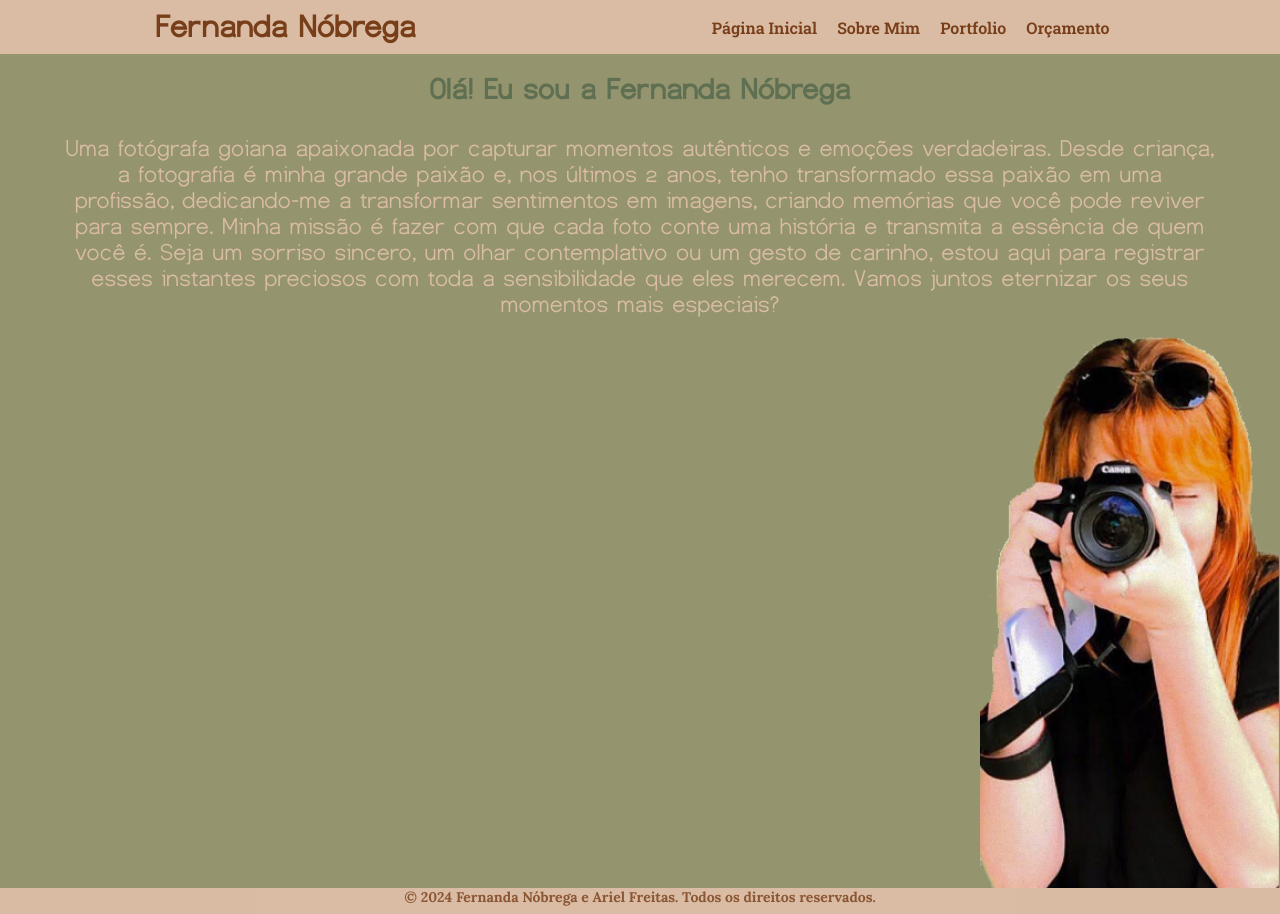
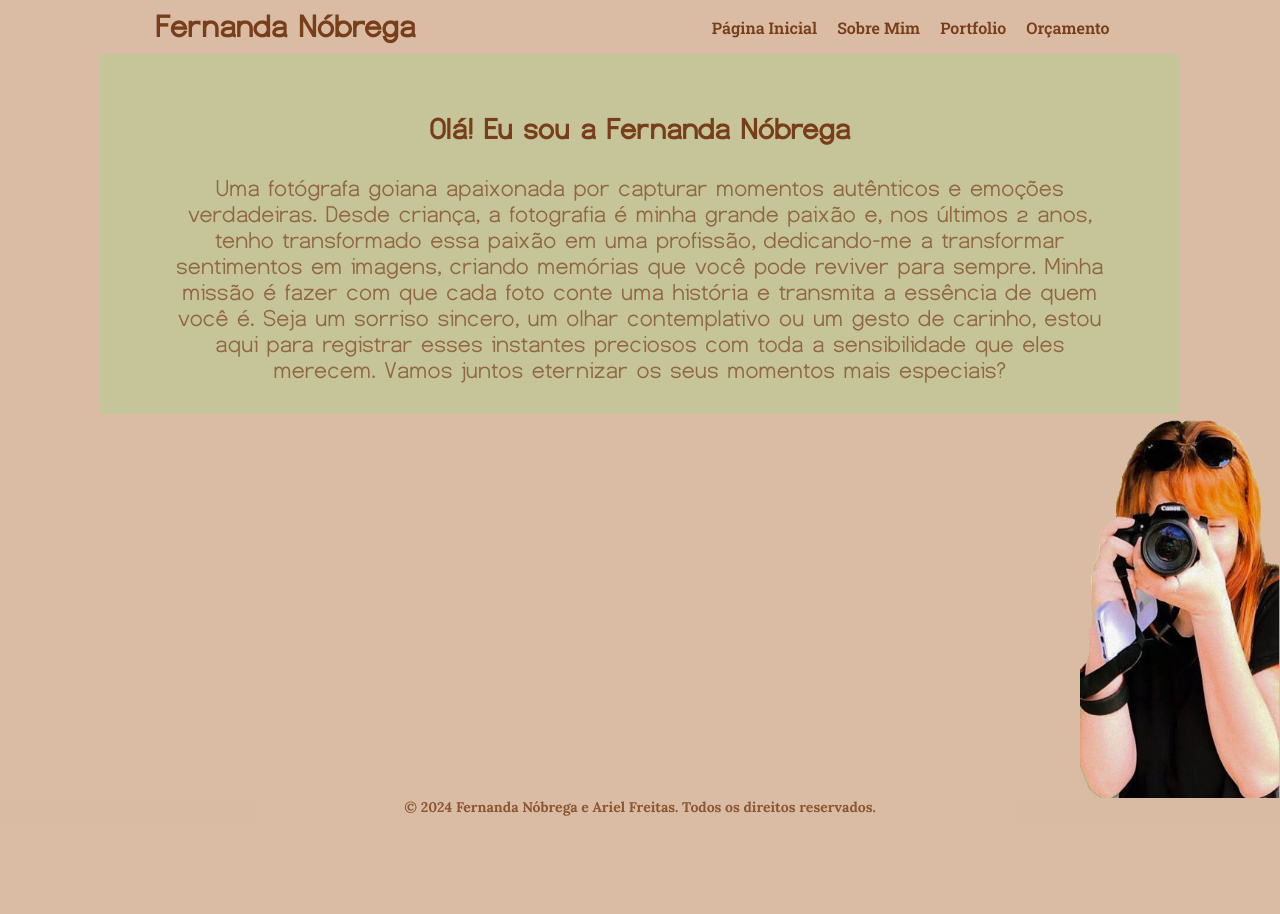
Before and after one commit to ArielFSantos/Fernanda_Nobrega, a React (Create React App) app in the folder nobrega/: page /about in a window 1280 px wide. After the commit the page ends 824 px from the top, so only its background shows below. Built offline with nearby package versions, Linux system fonts and the light colour scheme; a web font is replaced by a local one.

Commit message:
melhoria layout

```diff
--- a/nobrega/src/components/Pages/about/about.js
+++ b/nobrega/src/components/Pages/about/about.js
@@ -4,7 +4,7 @@ import styles from './about.module.css';
 
 const About = () => (
   <div className={styles.container}>
-    <main>
+    <main className={styles.containerMain}>
       <h1 className={styles.title}>Olá! Eu sou a Fernanda Nóbrega</h1>
       <p className={styles.text}>
         Uma fotógrafa goiana apaixonada por capturar momentos autênticos e emoções verdadeiras. Desde criança, a fotografia é minha grande paixão e,
--- a/nobrega/src/components/Pages/about/about.module.css
+++ b/nobrega/src/components/Pages/about/about.module.css
@@ -3,42 +3,43 @@
   padding-top: 100px;
   background-image: url(../../../image/fernanda.png);
   background-size: cover;
-  width: 300px;
-  height: 460px;
-
-
+  width: 200px;
+  height: 284px;
 }
-
 /* Styles for .container */
 .container {
   display: flex;
   align-items: center;
   justify-content: flex-end;
+  align-items: flex-end;
   flex-wrap: wrap;
-  background-color: var(--cor05);
+  height: 100vh;
 }
-
-/* Styles for .title */
-.title {
-  font-size: 30px;
-  padding: 20px;
-  text-align: center;
-  color: var(--cor06);
-  font-family: 'Dutismo', sans-serif;
-}
-
 /* Styles for .text */
 .text {
   padding: 10px;
   font-size: 10px;
   text-align: center;
   width: 65vw;
-  color: var(--cor01);
+  color: var(--cor04);
   font-size: x-large;
   text-shadow: none;
   font-weight: 400; /* Normal */
   font-family: 'Dutismo', sans-serif;
   margin: auto;
+}
+.title {
+  font-size: 30px;
+  padding: 20px;
+  text-align: center;
+  color: var(--cor03);
+  font-family: 'Dutismo', sans-serif;
+  margin-top: 20px;
+}
+.containerMain{
+  margin: auto 100px;
+  padding: 20px;
+  background-color:var(--cor02);
 }
 
 /* Media query for .text */
--- a/nobrega/src/components/Pages/contact/contact.js
+++ b/nobrega/src/components/Pages/contact/contact.js
@@ -16,6 +16,7 @@ const ContactSchema = Yup.object().shape({
 function Contact() {
     return (
         <>
+            <div>
                 <h1 className={styles.title}>Solicitar Orçamento</h1>
                 <span className={styles.container}>
                     <aside className={styles.socialmidias}>
@@ -91,6 +92,7 @@ function Contact() {
                         )}
                     </Formik>
                 </span>
+            </div>
         </>
     );
 }
--- a/nobrega/src/components/Pages/contact/contact.module.css
+++ b/nobrega/src/components/Pages/contact/contact.module.css
@@ -2,7 +2,6 @@
     text-align: center;
     color: var(--cor03);
     font-family: 'Dutismo', sans-serif;
-    margin-top: 100px;
 }
 a{
     text-decoration: none;
@@ -24,7 +23,7 @@ a{
     flex-wrap: wrap;
     justify-content: center;
     gap: 20px;
-    background-color: var(--cor05);
+    height: auto;
 }
 
 .insta, .whats {
--- a/nobrega/src/components/Pages/home/home.js
+++ b/nobrega/src/components/Pages/home/home.js
@@ -13,7 +13,6 @@ function Home() {
         autoplaySpeed: 6000,
         arrows: false,
     };
-
     return (
         <>
             <main>
--- a/nobrega/src/components/header/header.css
+++ b/nobrega/src/components/header/header.css
@@ -10,6 +10,7 @@ header {
     flex-wrap: wrap;
     position: relative;
 }
+
 
 header h1 {
     font-family: 'Dutismo', sans-serif;
--- a/nobrega/src/index.css
+++ b/nobrega/src/index.css
@@ -2,7 +2,7 @@
   --cor01: #D9BCA3;
   --cor02:#c6c499;
   --cor03:#783D19;
-  --cor04:#C4661F;
+  --cor04:#783d19b0;
   --cor05:#94946e;
   --cor06:#5F6F52;
   --cor07:#59573E;
```
Lines whose indentation alone changed are shown as unchanged.
